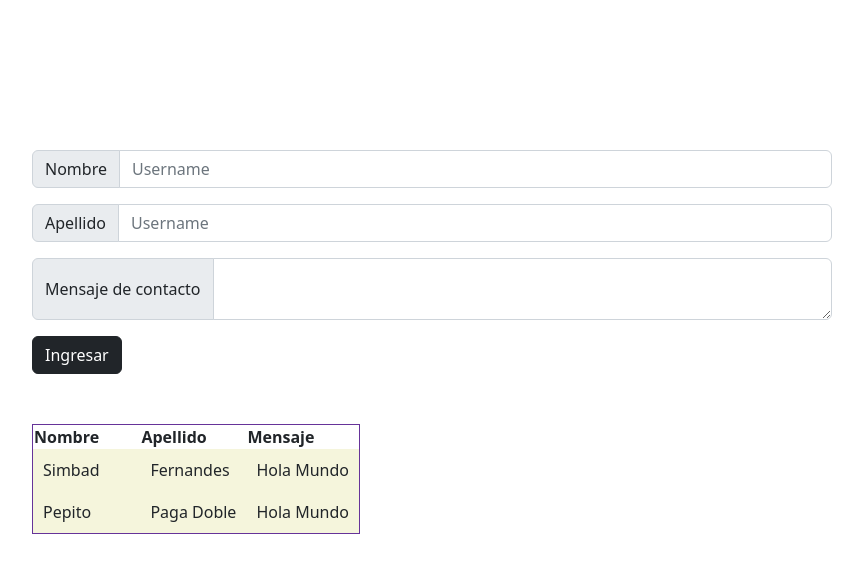
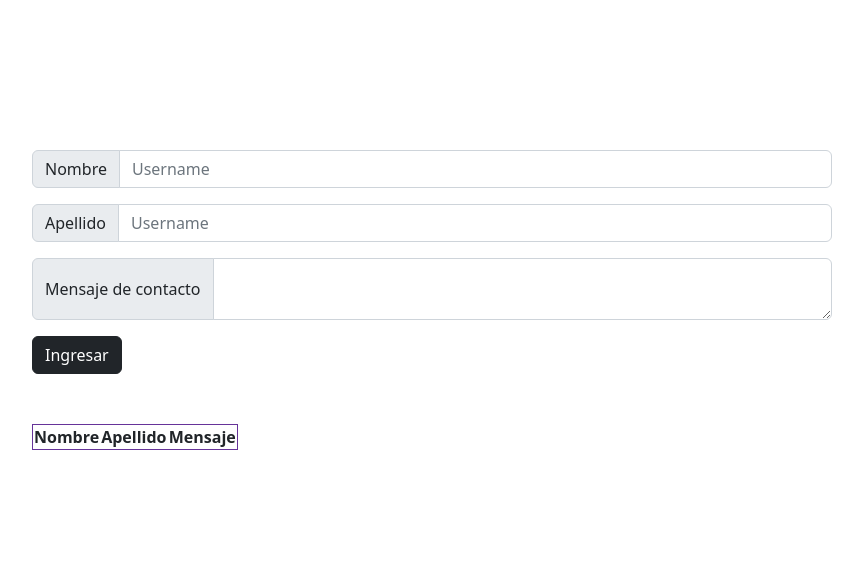
Before and after one commit to MariaFer121/Frond-end, a plain HTML site: page Contacto/index.html in a window 1280 px wide. Shown: the whole page, without its empty margins (208-1071 px from the left). Drawn offline with nearby package versions, Linux system fonts and the light colour scheme.

Commit message:
arreglo de index

```diff
--- a/Contacto/index.html
+++ b/Contacto/index.html
@@ -43,24 +43,14 @@
     </button>
   </div>
 
-
-  <table id="response">
+  <div id="response"></div>
+  <table id="tables">
     <thead>
       <th width="33%">Nombre</th>
       <th>Apellido</th>
       <th>Mensaje</th>
     </thead>
-    <tbody>
-      <tr>
-        <td>Simbad</td>
-        <td>Fernandes</td>
-        <td>Hola Mundo</td>
-      </tr>
-      <tr>
-        <td>Pepito</td>
-        <td>Paga Doble</td>
-        <td>Hola Mundo</td>
-      </tr>
+    <tbody id="tablabody">
     </tbody>
   </table>
 
```
